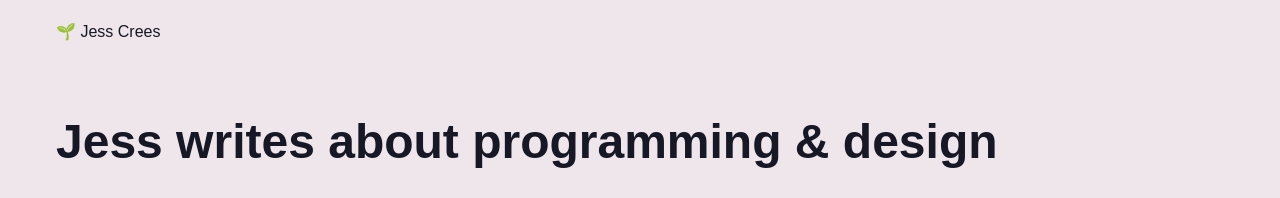
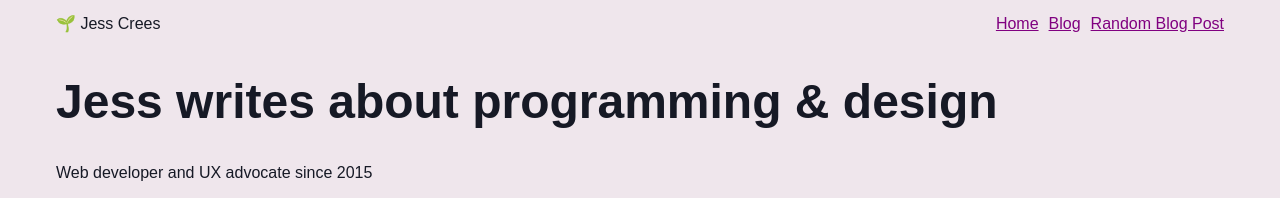
Before and after one commit to jesscrees/digital-garden, an Astro site: page / in a window 1280 px wide. Shown: the top 198 px of the page. Built offline with nearby package versions, Linux system fonts and the light colour scheme; Astro itself is replaced by a stand-in of ours.

Commit message:
Added button

```diff
--- /dev/null
+++ b/src/components/Button.astro
@@ -0,0 +1,62 @@
+---
+const { href, onClick } = Astro.props;
+---
+
+{
+  href && (
+    <a href={href}>
+      <slot />
+    </a>
+  )
+}
+
+{
+  !href && onClick && (
+    <button>
+      <slot />
+    </button>
+  )
+}
+
+<style>
+  a,
+  button {
+    -moz-box-shadow: 1px 15px 27px -17px rgba(0, 0, 0, 0.4);
+    -webkit-box-shadow: 1px 15px 27px -17px rgba(0, 0, 0, 0.4);
+    align-items: center;
+    background-color: green;
+    border-radius: 15px;
+    border: none;
+    box-shadow: 1px 15px 27px -17px rgba(0, 0, 0, 0.4);
+    color: white;
+    display: inline-flex;
+    font-size: 14px;
+    font-weight: 400;
+    margin: 0;
+    min-height: 44px;
+    min-width: 44px;
+    padding: 10px 20px;
+    text-decoration: none;
+    text-transform: capitalize;
+    transition: 150ms all ease-in-out;
+  }
+
+  a:hover,
+  button:hover,
+  a:focus,
+  button:focus {
+    -moz-box-shadow: 1px 15px 27px -17px rgba(0, 0, 0, 0.6);
+    -webkit-box-shadow: 1px 15px 27px -17px rgba(0, 0, 0, 0.6);
+    background-color: darkgreen;
+    box-shadow: 1px 15px 27px -17px rgba(0, 0, 0, 0.6);
+  }
+
+  a:active,
+  button:active {
+    -moz-box-shadow: 1px 15px 27px -17px rgba(0, 0, 0, 0.6);
+    -webkit-box-shadow: 1px 15px 27px -17px rgba(0, 0, 0, 0.6);
+    background-color: darkgreen;
+    box-shadow: 1px 15px 27px -17px rgba(0, 0, 0, 0.6);
+    transform: scale(0.98);
+  }
+</style>
--- /dev/null
+++ b/src/components/Link.astro
@@ -0,0 +1,13 @@
+---
+const { href } = Astro.props;
+---
+
+<a href={href}>
+  <slot />
+</a>
+
+<style>
+  a {
+    color: purple;
+  }
+</style>
--- a/src/layouts/BaseLayout.astro
+++ b/src/layouts/BaseLayout.astro
@@ -1,7 +1,8 @@
 ---
+import Link from "components/Link.astro";
 import "../styles/global.scss";
 
-export interface Props {
+interface Props {
   frontmatter: {
     pageTitle: string;
   };
@@ -10,6 +11,7 @@
 const { frontmatter } = Astro.props;
 ---
 
+<!doctype html>
 <html lang="en">
   <head>
     <meta charset="utf-8" />
@@ -20,8 +22,17 @@
     <title>{frontmatter.pageTitle}</title>
   </head>
   <body>
-    <header class="body-lg">
-      <div class="max-page-width">🌱 Jess Crees</div>
+    <header
+      class="body-lg max-page-width"
+      style="display: flex; gap: 20px; justify-content: space-between;"
+    >
+      <div>🌱 Jess Crees</div>
+
+      <nav style="display: flex; gap: 10px;">
+        <Link href="/">Home</Link>
+        <Link href="/blog">Blog</Link>
+        <Link href="/">Random Blog Post</Link>
+      </nav>
     </header>
 
     <div class="max-page-width">
--- a/src/layouts/HomePageLayout.astro
+++ b/src/layouts/HomePageLayout.astro
@@ -1,6 +1,5 @@
 ---
 import { getCollection } from "astro:content";
-import "../styles/global.scss";
 import BaseLayout from "./BaseLayout.astro";
 import BlogPostListItem from "../components/BlogPostListItem.astro";
 
```
Also changed, not shown: src/layouts/StyleGuideLayout.astro (+10 -1 lines), src/pages/blog/index.astro (added, +14 -0 lines).
